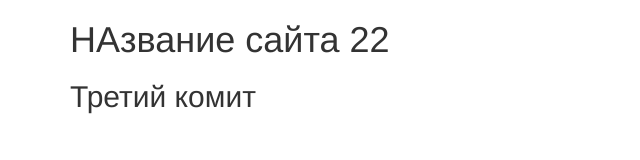
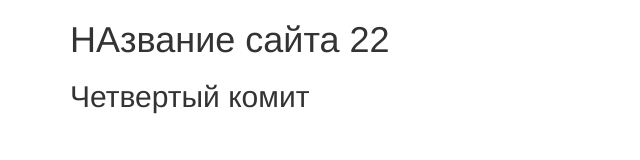
Before and after one commit to Denchik23/git, a plain HTML site: page index.html in a window 1280 px wide. Shown: the whole page, without its empty margins (0-640 px from the left). Drawn offline with nearby package versions, Linux system fonts and the light colour scheme.

Commit message:
fouth commit

```diff
--- a/index.html
+++ b/index.html
@@ -23,7 +23,7 @@
 		<div class="row">
 			<div class="col-md-12">
 				<h1>НАзвание сайта 22</h1>
-				<h2>Третий комит</h2>
+				<h2>Четвертый комит</h2>
 			</div>
 		</div>
 	</div>
```
